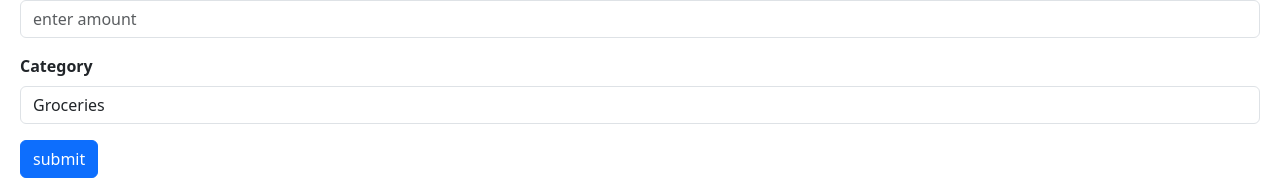
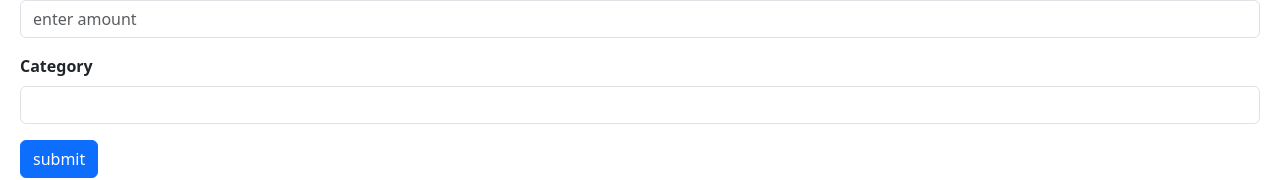
Before and after one commit to dan-kingo/geeks, a React (Vite) app: page / in a window 1280 px wide. Shown: the part 138-318 px from the top of the page. Built offline with nearby package versions, Linux system fonts and the light colour scheme.

Commit message:
implement expense add feature

```diff
--- a/src/App.tsx
+++ b/src/App.tsx
@@ -16,7 +16,11 @@ const App = () => {
     : expenses;
   return (
     <>
-      <ExpenseForm />
+      <ExpenseForm
+        onSubmitForm={(expense) =>
+          setExpenses([...expenses, { ...expense, id: expenses.length + 1 }])
+        }
+      />
       <ExpenseFilter
         onSelectCategory={(category) => setSelectedCategory(category)}
       />
--- a/src/expense-tracker/ExpenseForm.tsx
+++ b/src/expense-tracker/ExpenseForm.tsx
@@ -1,24 +1,34 @@
 import { useForm } from "react-hook-form";
 import { z } from "zod";
 import { zodResolver } from "@hookform/resolvers/zod";
+import { Expense } from "./ExpenseList";
 
+interface Props {
+  onSubmitForm: (data: Expense) => void;
+}
 const schema = z.object({
   description: z.string().min(5, { message: "at least 5 chars allowed" }),
   amount: z.number({ message: "Amount is Required" }).min(10).max(50_000),
   category: z.string(),
 });
 
-type Expense = z.infer<typeof schema>;
+type ExpenseData = z.infer<typeof schema>;
 
-const ExpenseForm = () => {
+const ExpenseForm = ({ onSubmitForm }: Props) => {
   const {
     register,
     handleSubmit,
+    reset,
     formState: { errors },
-  } = useForm<Expense>({ resolver: zodResolver(schema) });
+  } = useForm<ExpenseData>({ resolver: zodResolver(schema) });
   const categories = ["Groceries", "Utilities", "Entertainment"];
   return (
-    <form onSubmit={handleSubmit((data) => console.log(data))}>
+    <form
+      onSubmit={handleSubmit((data) => {
+        onSubmitForm(data);
+        reset();
+      })}
+    >
       <label htmlFor="description" className="form-label fw-bold">
         Description
       </label>
@@ -48,15 +58,14 @@ const ExpenseForm = () => {
       </label>
       <select
         {...register("category")}
-        name=""
+        name="category"
         id="category"
         className="form-control mb-3"
       >
-        {categories.map((category, index) => (
-          <option value={category} key={index}>
-            {category}
-          </option>
-        ))}
+        <option value=""></option>
+        <option value="Groceries">Groceries</option>
+        <option value="Utilities">Utilities</option>
+        <option value="Entertainment">Entertainment</option>
       </select>
       {errors.category && (
         <p className="text-danger">{errors.category.message}</p>
--- a/src/expense-tracker/ExpenseList.tsx
+++ b/src/expense-tracker/ExpenseList.tsx
@@ -1,5 +1,5 @@
 export interface Expense {
-  id: number;
+  id?: number;
   description: string;
   amount: number;
   category: string;
@@ -31,7 +31,9 @@ const ExpenseList = ({ expenses, onDelete }: Props) => {
               <td>{expense.category}</td>
               <td>
                 <button
-                  onClick={() => onDelete(expense.id)}
+                  onClick={() =>
+                    expense.id !== undefined && onDelete(expense.id)
+                  }
                   className="btn btn-outline-danger"
                 >
                   Delete
```
